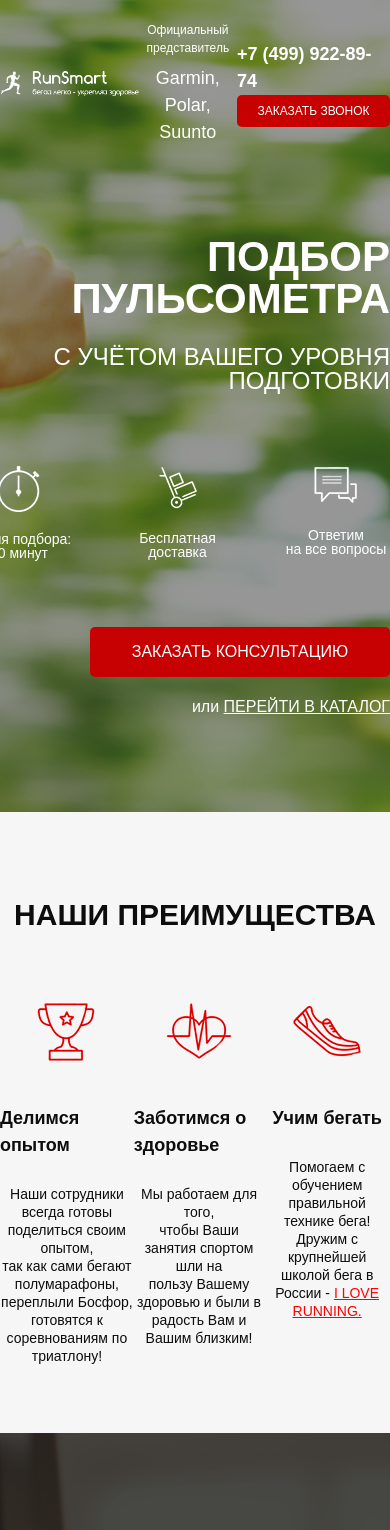
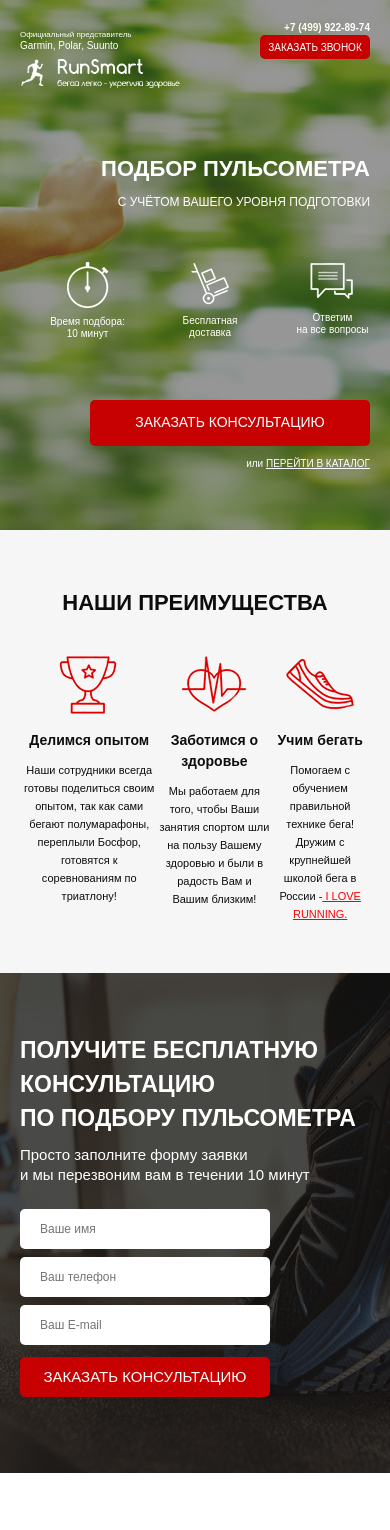
Before and after one commit to budhaa/Pulsometr1, a website: page src/index.html in a window 390 px wide. Shown: the top 1530 px of the page. After the commit the page ends 1473 px from the top, so only its background shows below. Drawn offline with Linux system fonts and the light colour scheme.

Commit message:
add media: 1200px, 991px, 767px

```diff
--- a/src/sass/base/_media.scss
+++ b/src/sass/base/_media.scss
@@ -0,0 +1,306 @@
+@media (max-width: 1200px){
+	.container{
+		padding: 0px 20px;
+	}
+    .advantage{
+		&__item{
+			max-width: 244px;
+		}
+    }
+}
+@media (max-width: 991px){
+	.container{
+		padding: 0px 50px;
+	}
+	.title {
+		font-size: 26px;
+		&_left{
+			font-size: 30px;
+			line-height: 34px;
+		}
+	}
+	.promo {
+		&__header {
+			font-size: 38px;
+		}
+		&__subheader {
+			font-size: 20px;
+		}
+		&__link {
+			font-size: 14px;
+		}
+	}
+
+    .advantage{
+		&__wrapper {
+			max-width: 740px;
+			margin: 0 auto;
+			margin-top: 56px;
+		}
+		&__item{
+			max-width: 182px;
+		}
+		&__subtitle {
+			margin-top: 24px;
+			font-size: 16px;
+		}
+		&__descr {
+			font-size: 12px;
+			br {
+				display: none;
+			}
+		}
+
+    }
+
+}
+@media (max-width: 767px){
+	.container {
+		padding: 0px 34px;
+	}
+
+	.title {
+		font-size: 22px;
+		&_left{
+			font-size: 23px;
+
+		}
+	}
+
+	.header {
+		&__logo {
+			width: 160px;
+		}
+		&__official {
+			font-size: 10px;
+			span {
+				margin-top: 0;
+				font-size: 15px;
+			}
+		}
+		&__phone {
+			font-size: 16px;
+		}
+	}
+
+	.promo {
+		min-height: 530px;
+		padding: 21px 0 70px 0;
+		&__wapper {
+			margin-top: 60px;
+		}
+		&__header {
+			font-size: 32px;
+		}
+		&__subheader {
+			margin-top: 0;
+			font-size: 16px;
+		}
+		&__icons {
+			margin-top: 40px;
+			width: 320px;
+		}
+		&__icon {
+			width: 100px;
+			font-size: 12px;
+			img {
+			margin-bottom: 10px;
+			}
+		}
+		&__link {
+			margin-top: 10px;
+			font-size: 12px;
+		}
+	}
+
+	.advantage {
+		min-height: 410px;
+		padding: 60px 0 50px 0;
+		&__wrapper {
+			max-width: 600px;
+			margin-top: 34px;
+		}
+		&__item{
+			max-width: 140px;
+		}
+		&__subtitle {
+			margin-top: 10px;
+			text-align: center;
+			font-size: 14px;
+		}
+		&__descr {
+			margin-top: 10px;
+			font-size: 11px;
+			br {
+				display: none;
+			}
+		}
+	}
+
+	.consultation {
+		padding: 60px 0 50px 0;
+		min-height: 500px;
+
+		&__descr {
+			margin-top: 10px;
+			font-size: 15px;
+			line-height: 20px;
+		}
+	}
+
+	.feed-form {
+		margin-top: 24px;
+		width: 250px;
+		input {
+			height: 40px;
+			margin-bottom: 8px;
+			font-size: 12px;
+			&:nth-child(3) {
+				margin-bottom: 12px;
+			}
+		}
+	}
+
+	.button {
+		width: 138px;
+		&_main {
+			margin-top: 30px;
+			width: 280px;
+			height: 46px;
+		}
+		&__submit {
+			width: 100%;
+			height: 40px;
+			font-size: 15px;
+		}
+	}
+}
+
+@media (max-width: 575px) {
+	.container {
+		padding: 0px 20px;
+	}
+
+	.header {
+		flex-wrap: wrap;
+		&__logo {
+			width: 160px;
+			order: 3;
+		}
+		&__official {
+			font-size: 8px;
+			width: 160px;
+			text-align: left;
+			order: 1;
+			span {
+				margin-top: 0;
+				font-size: 10px;
+				line-height: 10px;
+			}
+		}
+		&__contacts {
+			order: 2;
+		}
+		&__phone {
+			font-size: 10px;
+		}
+	}
+
+	.button {
+		width: 110px;
+		height: 24px;
+		font-size: 10px;
+		&_main {
+			margin-top: 60px;
+			width: 280px;
+			height: 46px;
+			font-size: 14px;
+		}
+		&__submit {
+			width: 100%;
+			height: 40px;
+			font-size: 15px;
+		}
+	}
+	.promo {
+		min-height: 530px;
+		padding: 20px 0 30px 0;
+		&__wapper {
+
+		}
+		&__header {
+			font-size: 22px;
+			margin-bottom: 0;
+			text-align: center;
+		}
+		&__subheader {
+			margin-top: 0;
+			font-size: 12px;
+		}
+		&__icons {
+/* 			width: 100%; */
+		}
+		&__icon {
+			width: 75px;
+			font-size: 10px;
+			line-height: 12px;
+			img {
+			margin-bottom: 8px;
+			}
+		}
+		&__link {
+			margin-top: 10px;
+			font-size: 10px;
+		}
+	}
+
+	.advantage {
+		min-height: 410px;
+		padding: 60px 0 50px 0;
+		&__wrapper {
+			max-width: 600px;
+			margin-top: 34px;
+		}
+		&__item{
+			max-width: 140px;
+		}
+		&__subtitle {
+			margin-top: 10px;
+			text-align: center;
+			font-size: 14px;
+		}
+		&__descr {
+			margin-top: 10px;
+			font-size: 11px;
+			br {
+				display: none;
+			}
+		}
+	}
+
+	.consultation {
+		padding: 60px 0 50px 0;
+		min-height: 500px;
+
+		&__descr {
+			margin-top: 10px;
+			font-size: 15px;
+			line-height: 20px;
+		}
+	}
+
+	.feed-form {
+		margin-top: 24px;
+		width: 250px;
+		input {
+			height: 40px;
+			margin-bottom: 8px;
+			font-size: 12px;
+			&:nth-child(3) {
+				margin-bottom: 12px;
+			}
+		}
+	}
+
+
+}
--- a/src/sass/blocks/_forms.scss
+++ b/src/sass/blocks/_forms.scss
@@ -10,7 +10,7 @@
         margin-bottom: 15px;
         border: none;
         padding: 0 20px;
-        font-weight: 400;
+        font-weight: 300;
         font-size: 14px;
         color: #4B4B4B;
         &:nth-child(3) {
--- a/src/sass/style.scss
+++ b/src/sass/style.scss
@@ -6,7 +6,7 @@
 @import 'blocks/titles';
 @import 'blocks/consultation';
 @import 'blocks/forms';
-
+@import 'base/media';
 * {
 	font-family: 'MuseoSans', sans-serif;
 }
```
Also changed, not shown: src/index.html (+2 -1 lines), src/css/Style.min.css.
